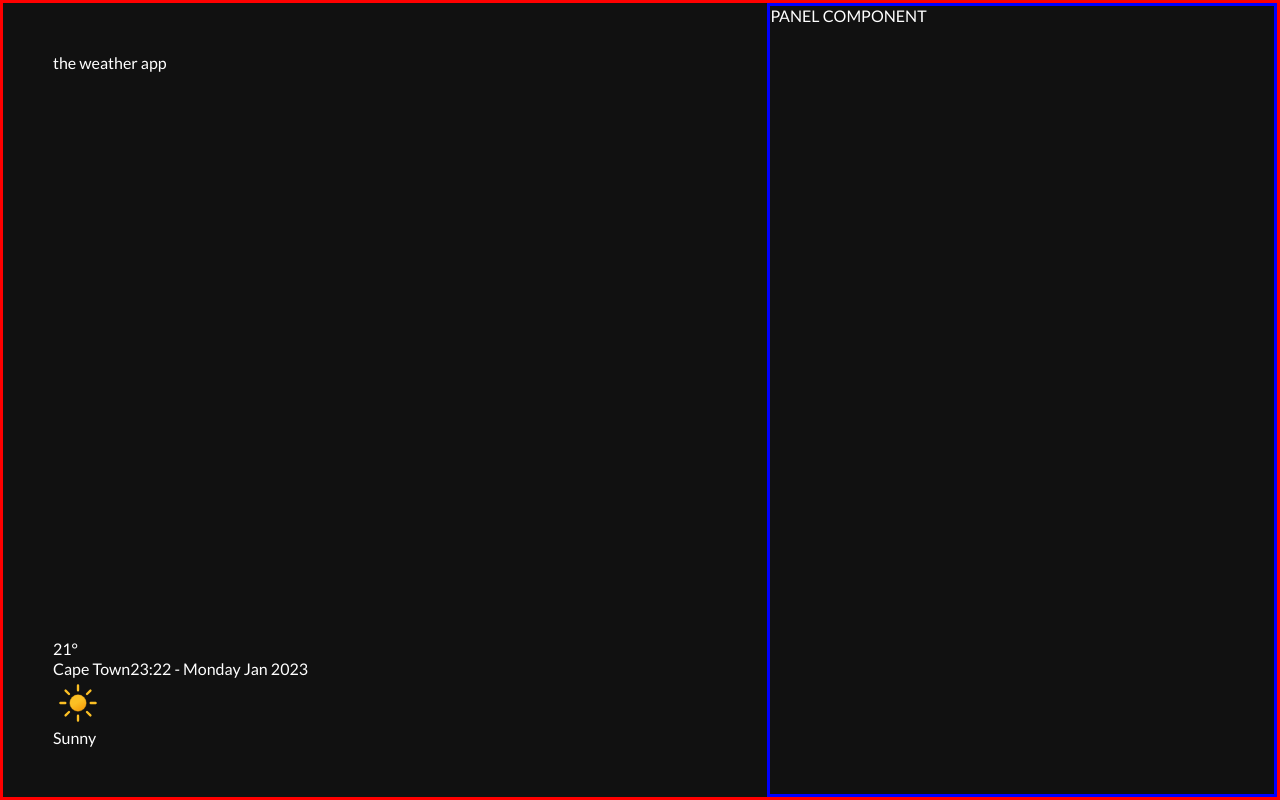
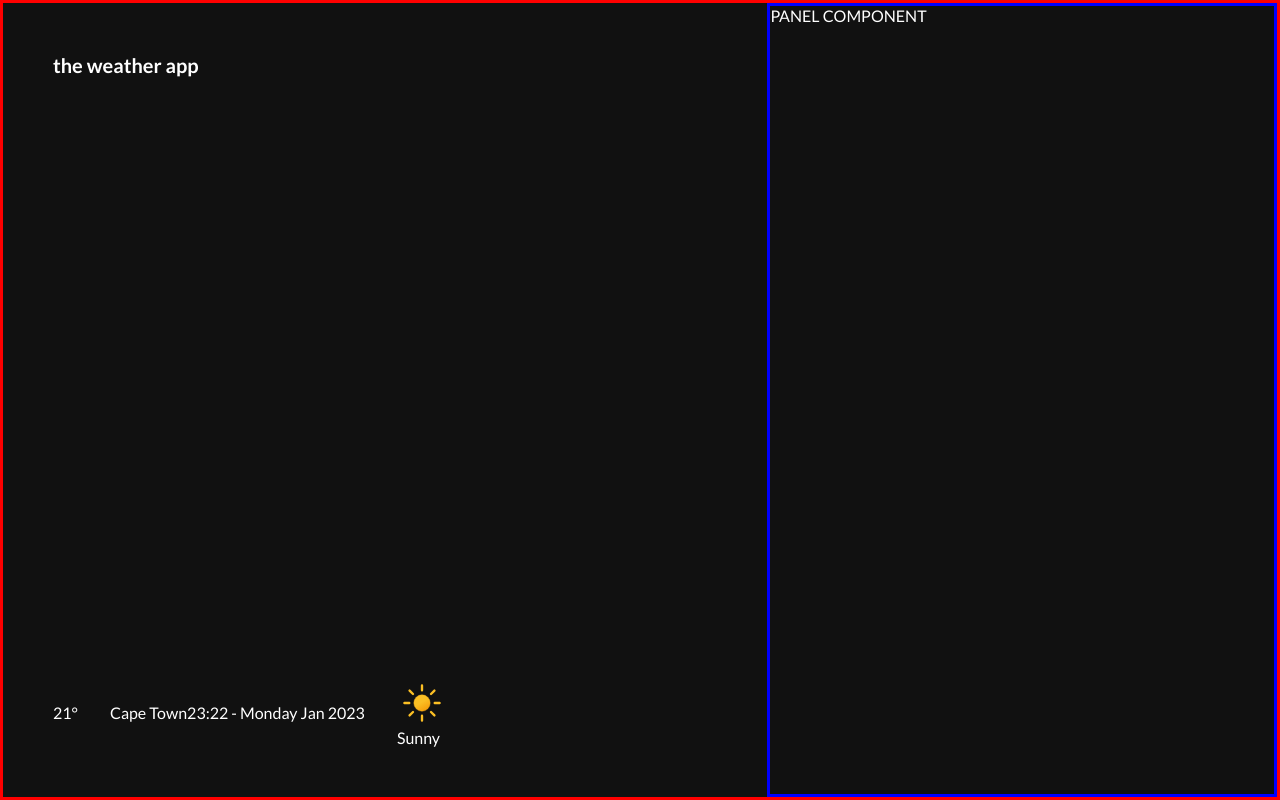
Before and after one commit to Sabelo-Hlatshwayo/React-Weather-Application-JavaScript, a React (Vite) app: page / in a window 1280 px wide. Built offline with nearby package versions, Linux system fonts and the light colour scheme.

Commit message:
Added the CSS styles of the Weather component's content container

```diff
--- a/src/components/Weather/Weather.scss
+++ b/src/components/Weather/Weather.scss
@@ -5,4 +5,15 @@
   flex-direction: column;
   justify-content: space-between;
   padding: 50px;
+
+  &__heading {
+    font-size: 20px;
+    font-weight: 700;
+  }
+
+  &__content {
+    display: flex;
+    align-items: center;
+    gap: 32px;
+  }
 }
```
